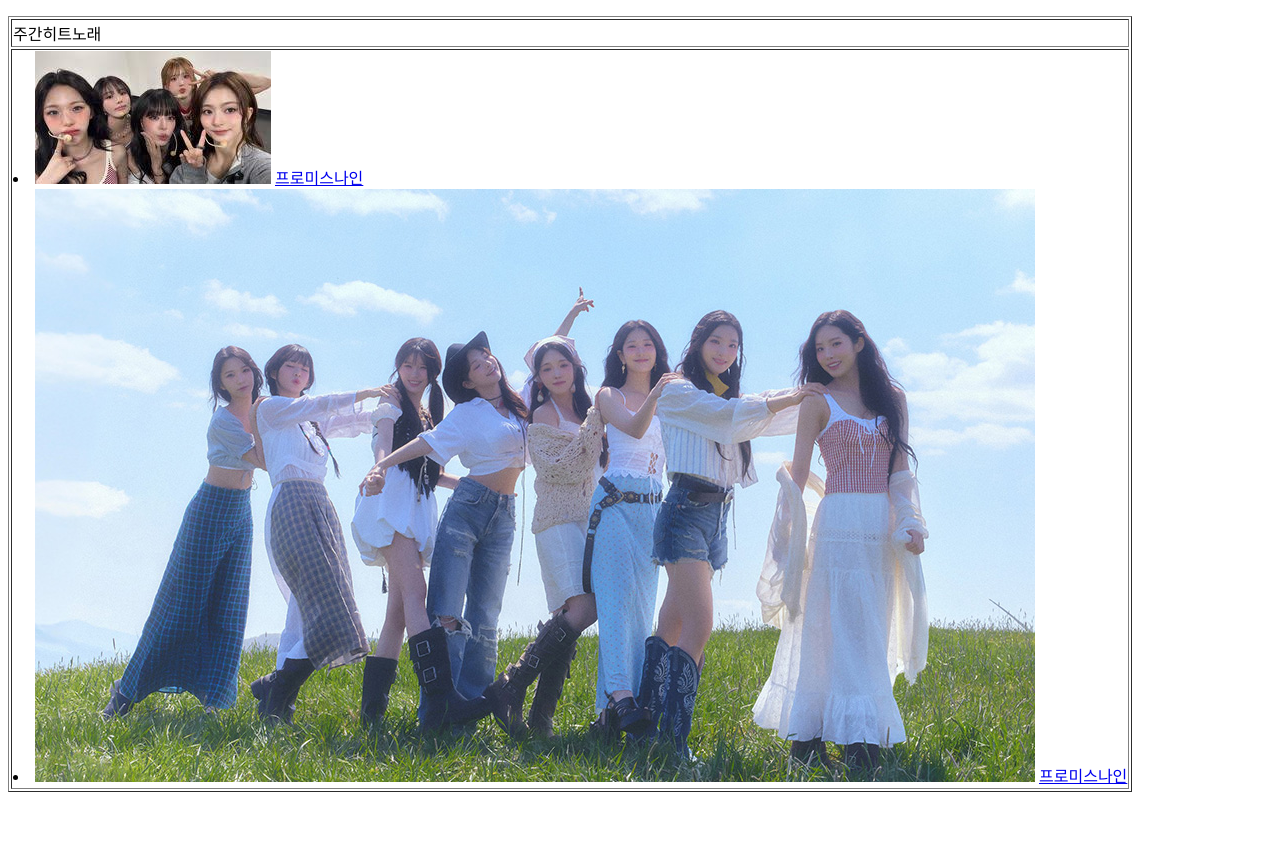
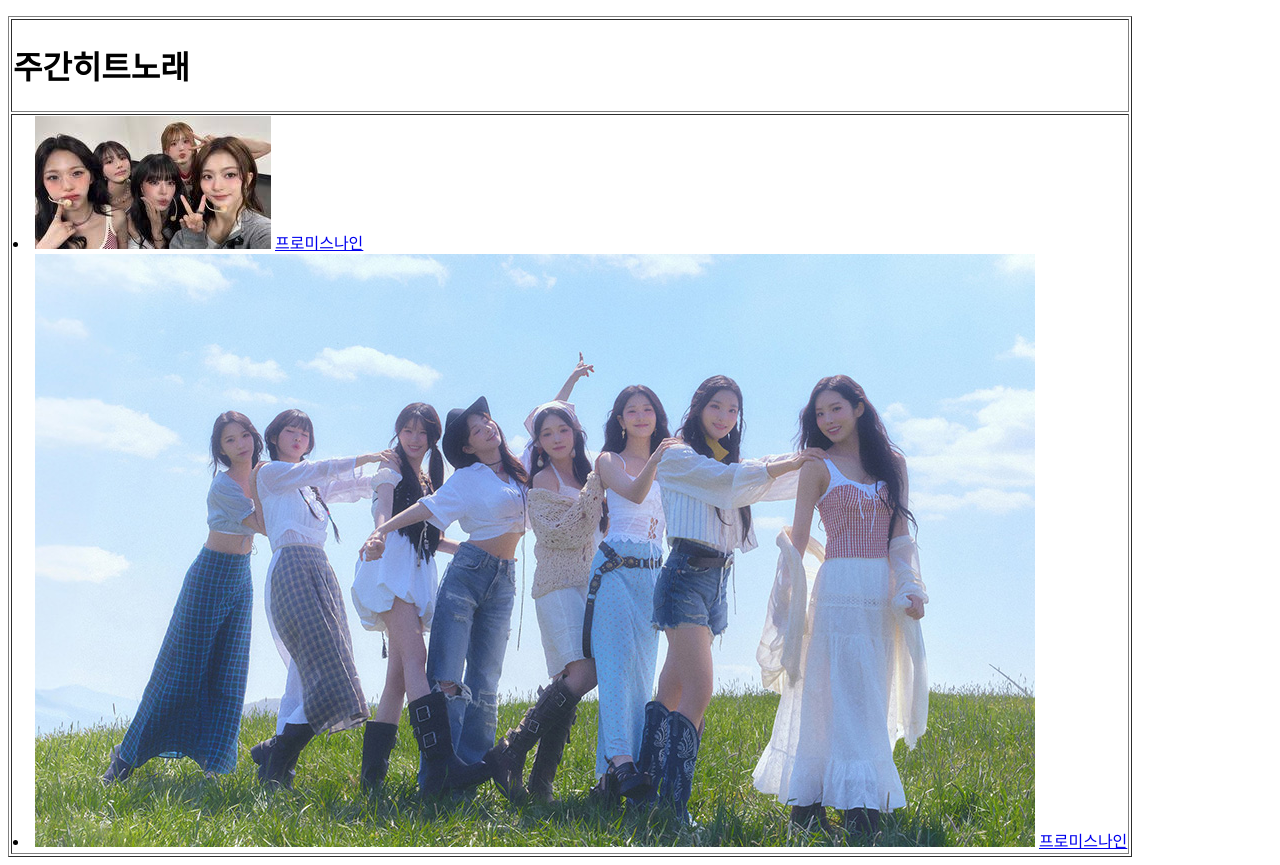
Before and after one commit to dhwngh/gosaek, a plain HTML site: page 20260310_실습.html in a window 1280 px wide. Before the commit the page ends 800 px from the top, so only its background shows below. Drawn offline with Linux system fonts and the light colour scheme.

Commit message:
Update 20260310_실습.html

```diff
--- a/20260310_실습.html
+++ b/20260310_실습.html
@@ -8,7 +8,7 @@
 
 <table border="1">
     <tr>
-    <td>주간히트노래</td>
+    <td><h1>주간히트노래</h1></td>
 
 </tr>
 <tr>
```
